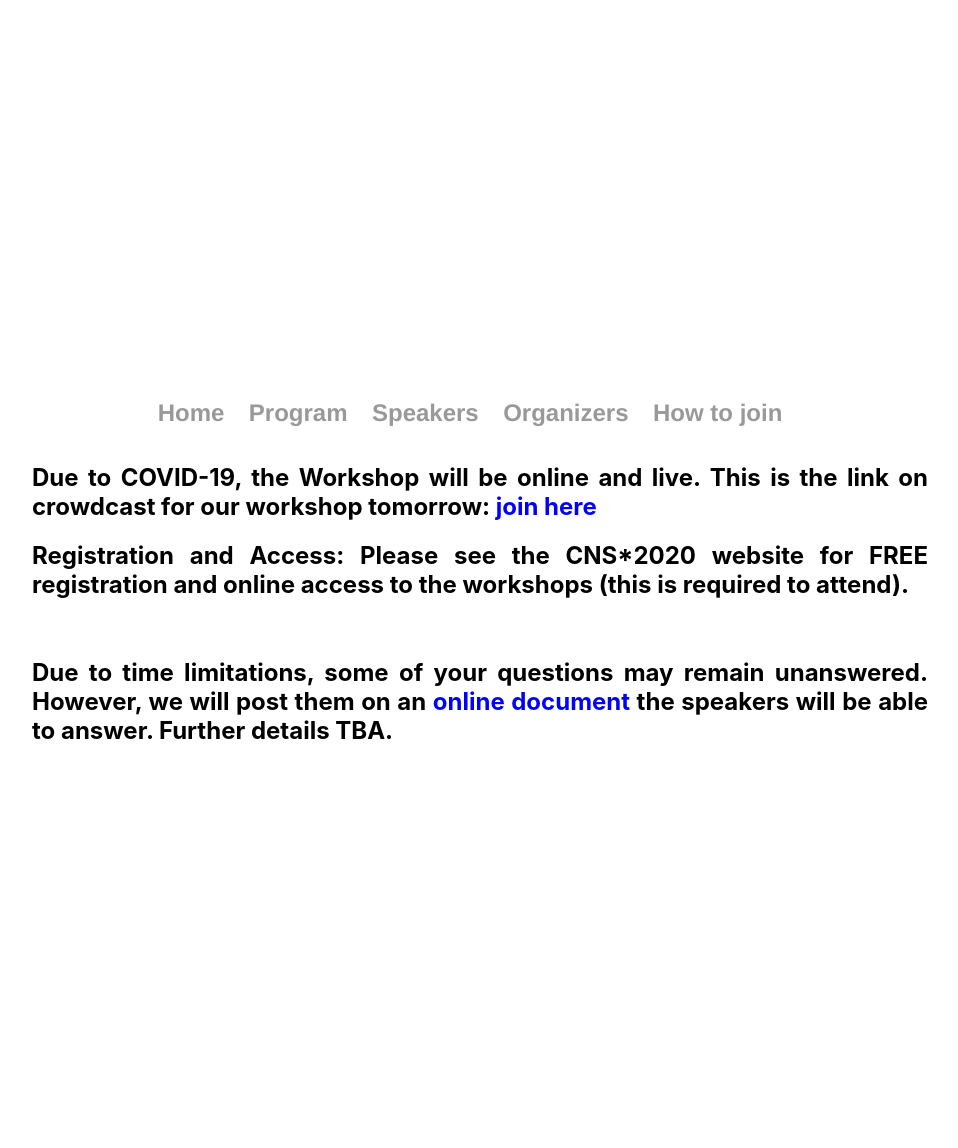
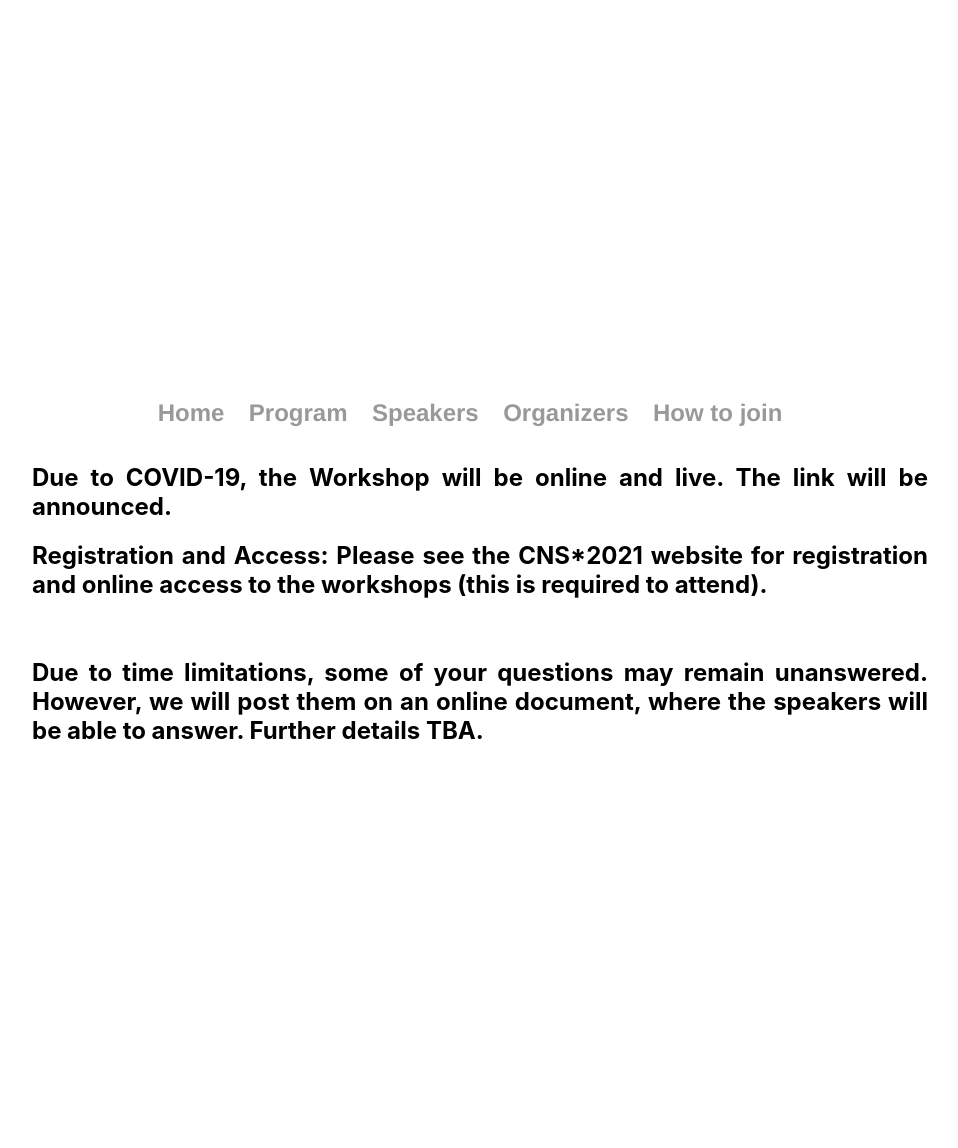
Before and after one commit to spirosChv/ocns2021interneurons, a Jekyll site: the page built from join/index.html, in a window 1280 px wide. Shown: the whole page, without its empty margins (160-1118 px from the left). Built offline with Jekyll 4.4.1, drawn with Linux system fonts in a browser that asks for light colours.

Commit message:
Update index.html

```diff
--- a/join/index.html
+++ b/join/index.html
@@ -1,15 +1,15 @@
 ---
 layout: default
-title: Speakers
+title: Join
 ---
 
 <div class="blurb">
 
-      <h2 style="fonts-size: 16px"> Due to COVID-19, the Workshop will be online and live. This is the link on crowdcast for our workshop tomorrow: <a style="color:blue" href="https://www.crowdcast.io/e/cns2020-w10">join here </a></h2>
-      <h2 style="fonts-size: 16px">Registration and Access: Please see the CNS*2020 website for FREE registration and online access to the workshops
+      <h2 style="fonts-size: 16px"> Due to COVID-19, the Workshop will be online and live. The link will be announced. </a></h2>
+      <h2 style="fonts-size: 16px">Registration and Access: Please see the CNS*2021 website for registration and online access to the workshops
       (this is required to attend).</h2>
       <br> <h2> Due to time limitations, some of your questions may remain unanswered. However,
-      we will post them on an <a style="color:blue" href="https://docs.google.com/document/d/1WwH22yaE23jrEL12m29t-D4VHrTyU3FhzfOg01VLQbw/edit?usp=sharingand">online document</a> the speakers will be able to answer. Further details TBA. </h2>
+      we will post them on an online document, where the speakers will be able to answer. Further details TBA. </h2>
 
 
 </div>
```
